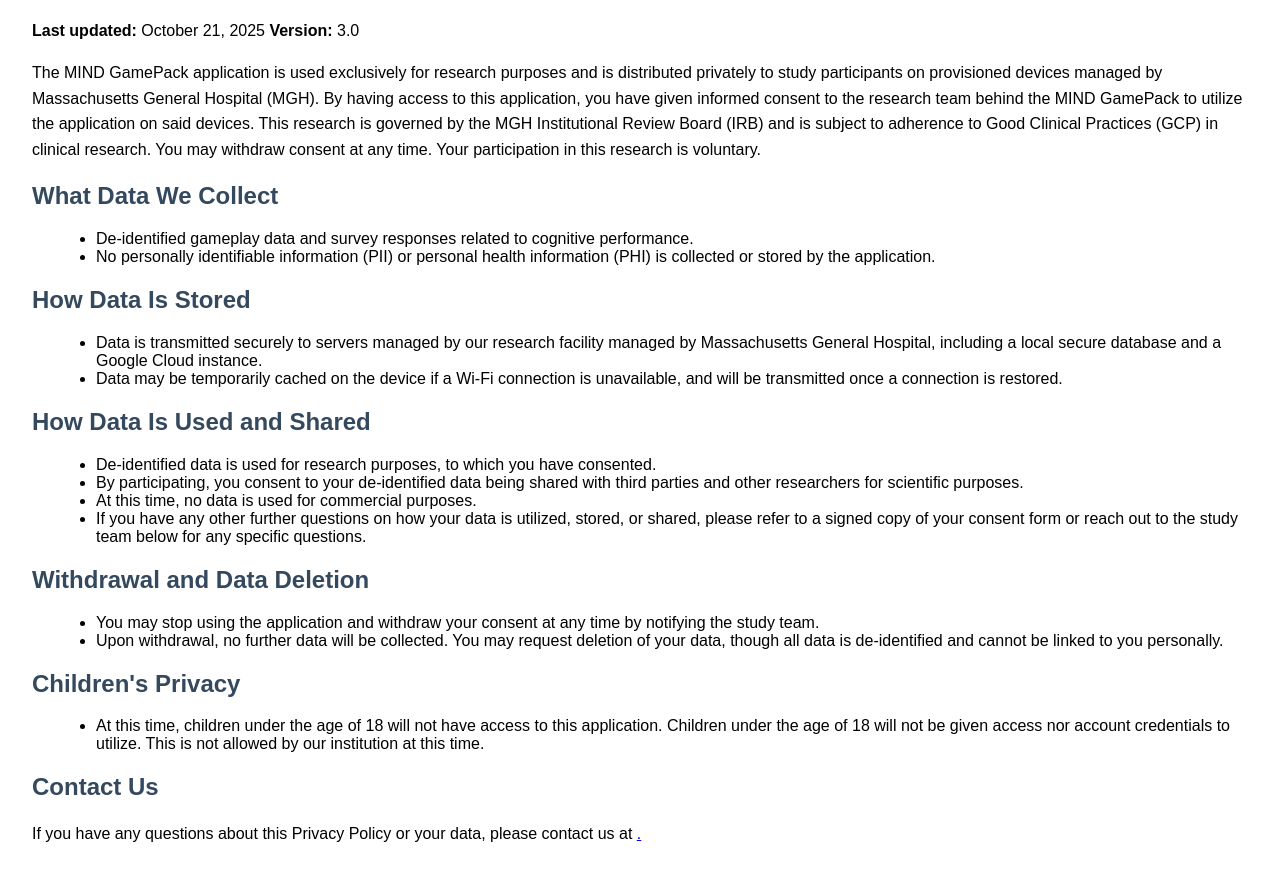
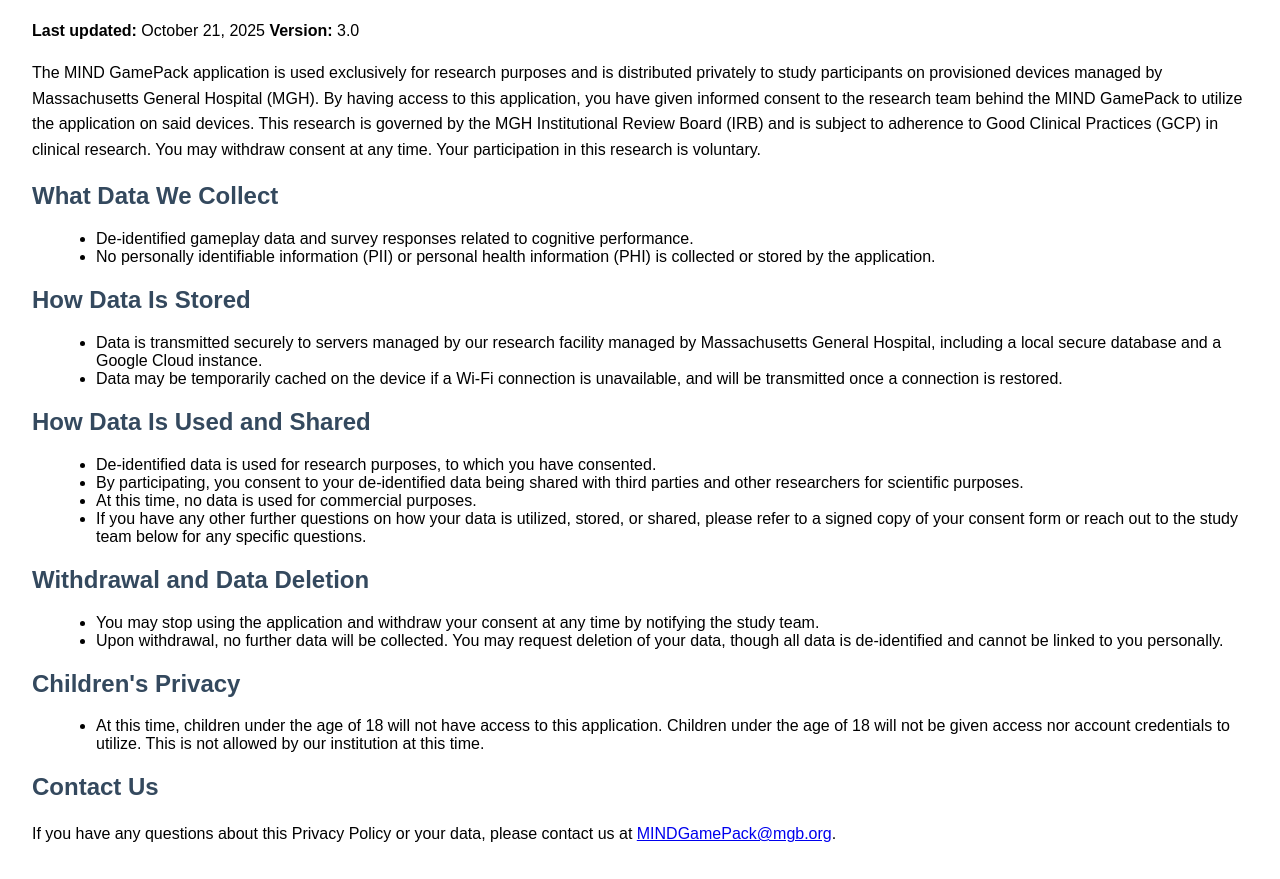
Before and after one commit to ACTRU/Game-Pack-Docs, a plain HTML site: page Privacy_Policy.html in a window 1280 px wide. Shown: the part 72-951 px from the top of the page. Drawn offline with Linux system fonts and the light colour scheme.

Commit message:
Update Privacy_Policy.html

```diff
--- a/Privacy_Policy.html
+++ b/Privacy_Policy.html
@@ -56,7 +56,7 @@
 
   <h2>Contact Us</h2>
   <p>
-    If you have any questions about this Privacy Policy or your data, please contact us at <a href="mailto:MINDGamePack@mgb.org"</a>.
+    If you have any questions about this Privacy Policy or your data, please contact us at <a href="mailto:MINDGamePack@mgb.org">MINDGamePack@mgb.org</a>.
   </p>
 </body>
 </html>
```
